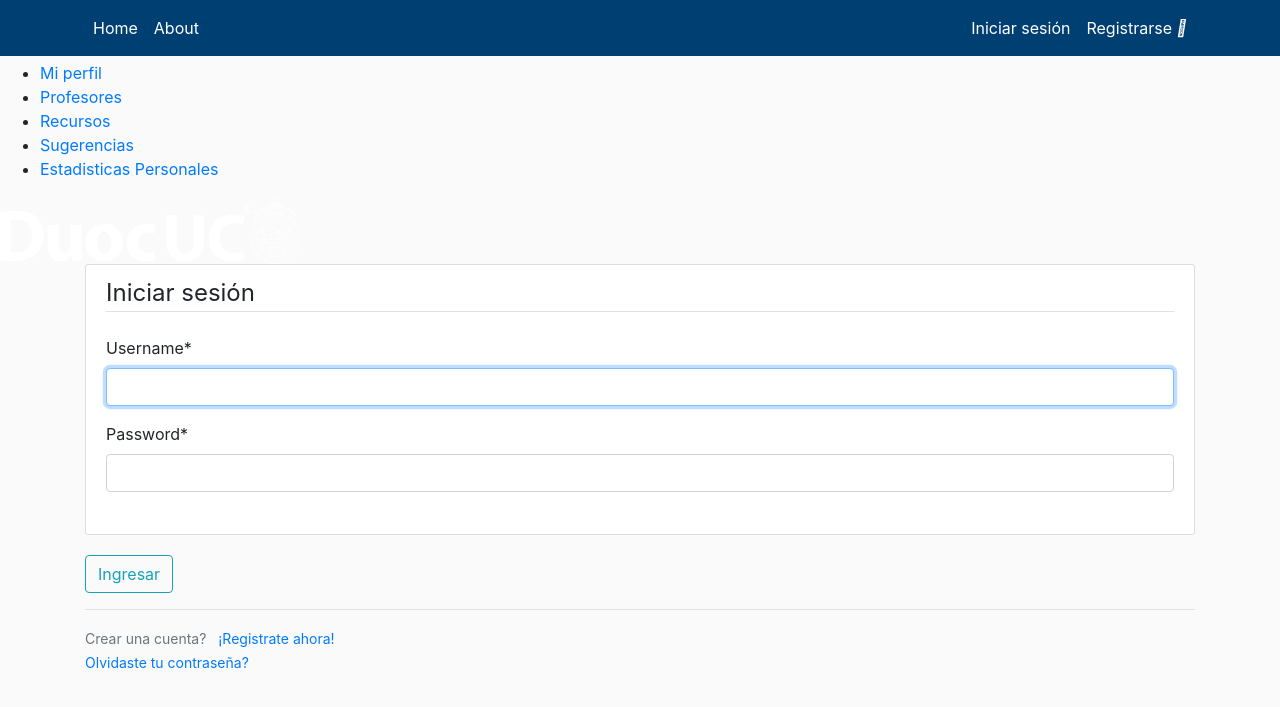
After one commit to FelipeOrtiz111/Proyecto_SpeakIT, a Django app: page /login in a window 1280 px wide. The commit adds this page. Shown: the top 707 px of the page. Run offline with Django 5.2, Linux system fonts and the light colour scheme; some libraries are stand-ins or nearby versions.

Commit message:
avance inicio de sesión
AGREGUÉ UNOS PEQUEÑOS ENLACES EN EL FOOTER DEL INDEX PARA PROBAR MIS FUNCIONALIDADES

```diff
--- a/Pagina_Web_Ingles/templates/main/header.html
+++ b/Pagina_Web_Ingles/templates/main/header.html
@@ -24,7 +24,7 @@
 <body>
     {% include 'main/includes/navbar.html' %}
     <!-- Header -->
-    <header class="index">
+    <header>
         <nav>
             <ul>
                 <li><a href="#">Mi perfil</a></li>
--- a/Pagina_Web_Ingles/templates/main/includes/navbar.html
+++ b/Pagina_Web_Ingles/templates/main/includes/navbar.html
@@ -16,12 +16,18 @@
                 </div>
                 <!-- Navbar Right Side -->
                 <div class="navbar-nav">
-                    <a class="nav-item nav-link" href="/">
-                        Log in <i class="fas fa-sign-in-alt"></i>
-                    </a>
-                    <a class="nav-item nav-link" href="/">
-                        Sign up <i class="fas fa-user-plus"></i>
-                    </a>
+                    {% if user.is_authenticated %}
+                        <a class="nav-item nav-link" href="{% url 'logout' %}">
+                            Cerrar sesión <i class="fas fa-sign-in-alt"></i>
+                        </a>
+                    {% else %}
+                        <a class="nav-item nav-link" href="{% url 'login' %}">
+                            Iniciar sesión <i class="fas fa-sign-in-alt"></i>
+                        </a>
+                        <a class="nav-item nav-link" href="{% url 'register' %}">
+                            Registrarse <i class="fas fa-user-plus"></i>
+                        </a>
+                    {% endif %}
                 </div>
             </div>
         </div>
--- /dev/null
+++ b/users/templates/users/login.html
@@ -0,0 +1,25 @@
+{% extends "main/header.html" %}
+{% load crispy_forms_tags %}
+{% block content %}
+    <div class="content-section">
+        <form method="POST">
+            {% csrf_token %}
+            <fieldset class="form-group">
+                <legend class="border-bottom mb-4">Iniciar sesión</legend>
+                    {{ form|crispy }}
+                </div>
+            </fieldset>
+            <div class="form-group">
+                <button class="btn btn-outline-info" type="submit">Ingresar</button>
+            </div>
+        </form>
+        <div class="border-top pt-3">
+            <small class="text-muted">
+                Crear una cuenta? <a class="ml-2" href="{% url 'register' %}">¡Registrate ahora!</a>
+            </small><br>
+            <small class="text-muted">
+                <a href="/">Olvidaste tu contraseña?</a>
+            </small>
+        </div>
+    </div>
+{% endblock content %}
--- a/users/templates/users/register.html
+++ b/users/templates/users/register.html
@@ -9,15 +9,15 @@
                 {{ form|crispy }}
             </fieldset>
 
-            By registering, you accept the Terms of Service and Provacy Notice
+            Al registrarte, estás aceptando los Términos de Servicio y Políticas de Privacidad
 
             <div class="form-group">
-                <button class="btn btn-outline-info" type="submit">Sign Up</button>
+                <button class="btn btn-outline-info" type="submit">Registrarse</button>
             </div>
         </form>
         <div class="border-top pt-3">
             <small class="text-muted">
-                Already Have An Account? <a class="ml-2" href="/login">Sign In</a>
+                Ya tienes una cuenta? <a class="ml-2" href="/login">Iniciar sesión</a>
             </small>
         </div>
     </div>
--- a/users/urls.py
+++ b/users/urls.py
@@ -1,6 +1,11 @@
 from django.urls import path
 from . import views
+# from django.contrib.auth import views as auth_views
 
 urlpatterns = [
     path("register", views.register, name="register"),
+    path('login', views.custom_login, name='login'),
+    path('logout', views.custom_logout, name='logout'),
+    # path('login', auth_views.LoginView.as_view(template_name='users/login.html'), name='login'),
+    # path('logout', auth_views.LogoutView.as_view(template_name='users/logout.html'), name='logout'),
 ]
--- a/users/views.py
+++ b/users/views.py
@@ -1,7 +1,9 @@
 from django.shortcuts import render, redirect
-from django.contrib.auth import get_user_model, login
+from django.contrib.auth import get_user_model, login, logout, authenticate
 from django.contrib import messages
 from .forms import UserRegistrationForm
+from django.contrib.auth.decorators import login_required
+from django.contrib.auth.forms import AuthenticationForm
 
 # Create your views here.
 def register(request):
@@ -13,7 +15,7 @@ def register(request):
         if form.is_valid():
             user = form.save()
             login(request, user)
-            messages.success(request, f"New account created {user.username}")
+            messages.success(request, f"Nueva cuenta creada {user.username}")
             return redirect('/')
 
         else:
@@ -28,3 +30,38 @@ def register(request):
         template_name = "users/register.html",
         context={"form": form}
     )
+
+
+@login_required
+def custom_logout(request):
+    logout(request)
+    messages.info(request, "Se ha cerrado la sesión.")
+    return redirect("index")
+
+def custom_login(request):
+    if request.user.is_authenticated:
+        return redirect("index")
+
+    if request.method == "POST":
+        form = AuthenticationForm(request=request, data=request.POST)
+        if form.is_valid():
+            user = authenticate(
+                username=form.cleaned_data["username"],
+                password=form.cleaned_data["password"],
+            )
+            if user is not None:
+                login(request, user)
+                messages.success(request, f"Hola <b>{user.username}</b>! Has iniciado sesión")
+                return redirect("index")
+
+        else:
+            for error in list(form.errors.values()):
+                messages.error(request, error)
+
+    form = AuthenticationForm()
+
+    return render(
+        request=request,
+        template_name="users/login.html",
+        context={"form": form}
+        )
```
Also changed, not shown: Pagina_Web_Ingles/static/styles/styles.css (+13 -0 lines), Pagina_Web_Ingles/templates/index.html (+40 -0 lines), users/backends.py (added, +18 -0 lines), users/decorators.py (added, +20 -0 lines), users/templates/users/logout.html (added, +9 -0 lines).
